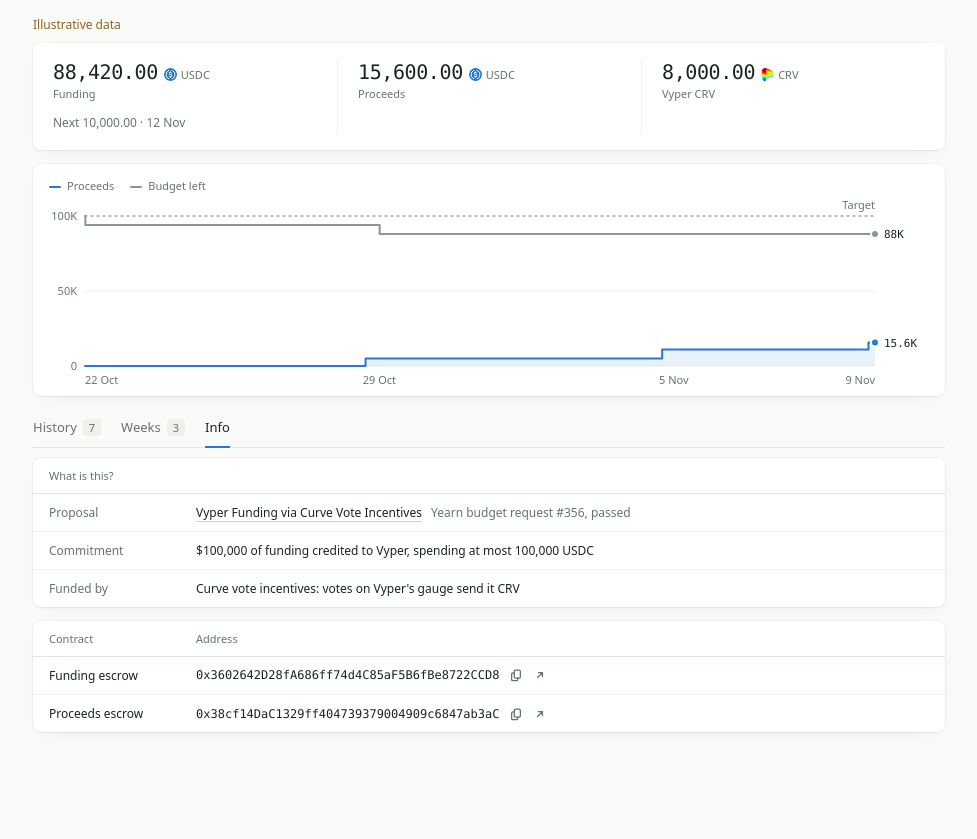
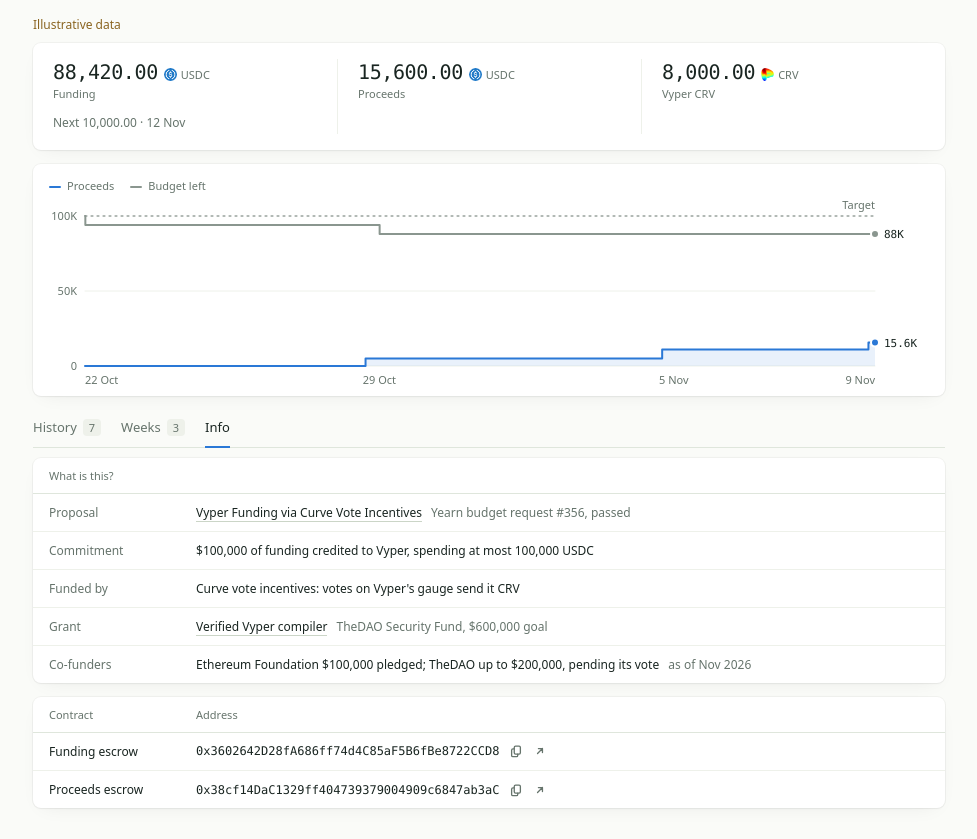
Before and after one commit to wavey0x/vyper-gauge-grant, a plain HTML site: page dashboard/demo/index.html in a window 1280 px wide. Both pictures are taken after a click on the tab "Info". Shown: the part 57-896 px from the top of the page, without its empty margins (151-1128 px from the left). Before the commit the page ends 837 px from the top, so only its background shows below. Drawn offline with Linux system fonts and the light colour scheme.

Commit message:
List the grant and its co-funders on the Info tab
Two more lines in the summary: TheDAO Security Fund's verified Vyper
compiler grant with its $600,000 goal, and the co-funders as shown on the
grant page in November 2026 (Ethereum Foundation $100,000 pledged; TheDAO
up to $200,000, pending its vote).

Co-Authored-By: Claude Fable 5.2 <noreply@anthropic.com>

```diff
--- a/dashboard/demo/index.html
+++ b/dashboard/demo/index.html
@@ -141,6 +141,8 @@ tr:hover .address .act,.address .act:focus-visible,.act.copied{opacity:1}
 <tr><td>Proposal</td><td><a class="ref" href="https://github.com/yearn/budget/issues/356" target="_blank" rel="noopener noreferrer">Vyper Funding via Curve Vote Incentives</a> <span class="aside">Yearn budget request #356, passed</span></td></tr>
 <tr><td>Commitment</td><td>$100,000 of funding credited to Vyper, spending at most 100,000 USDC</td></tr>
 <tr><td>Funded by</td><td>Curve vote incentives: votes on Vyper's gauge send it CRV</td></tr>
+<tr><td>Grant</td><td><a class="ref" href="https://initiatives.thedao.fund/initiative/vyper-verified-compilation-and-secure-language-upgrades" target="_blank" rel="noopener noreferrer">Verified Vyper compiler</a> <span class="aside">TheDAO Security Fund, $600,000 goal</span></td></tr>
+<tr><td>Co-funders</td><td>Ethereum Foundation $100,000 pledged; TheDAO up to $200,000, pending its vote <span class="aside">as of Nov 2026</span></td></tr>
 </tbody></table></div>
 <div class="card scroll"><table><thead><tr><th scope="col" class="c-date">Contract</th><th scope="col" class="text">Address</th></tr></thead><tbody id="addresses"></tbody></table><p class="none">No contracts</p></div>
 </section>
```
Also changed, not shown: dashboard/template.html (+2 -0 lines).
